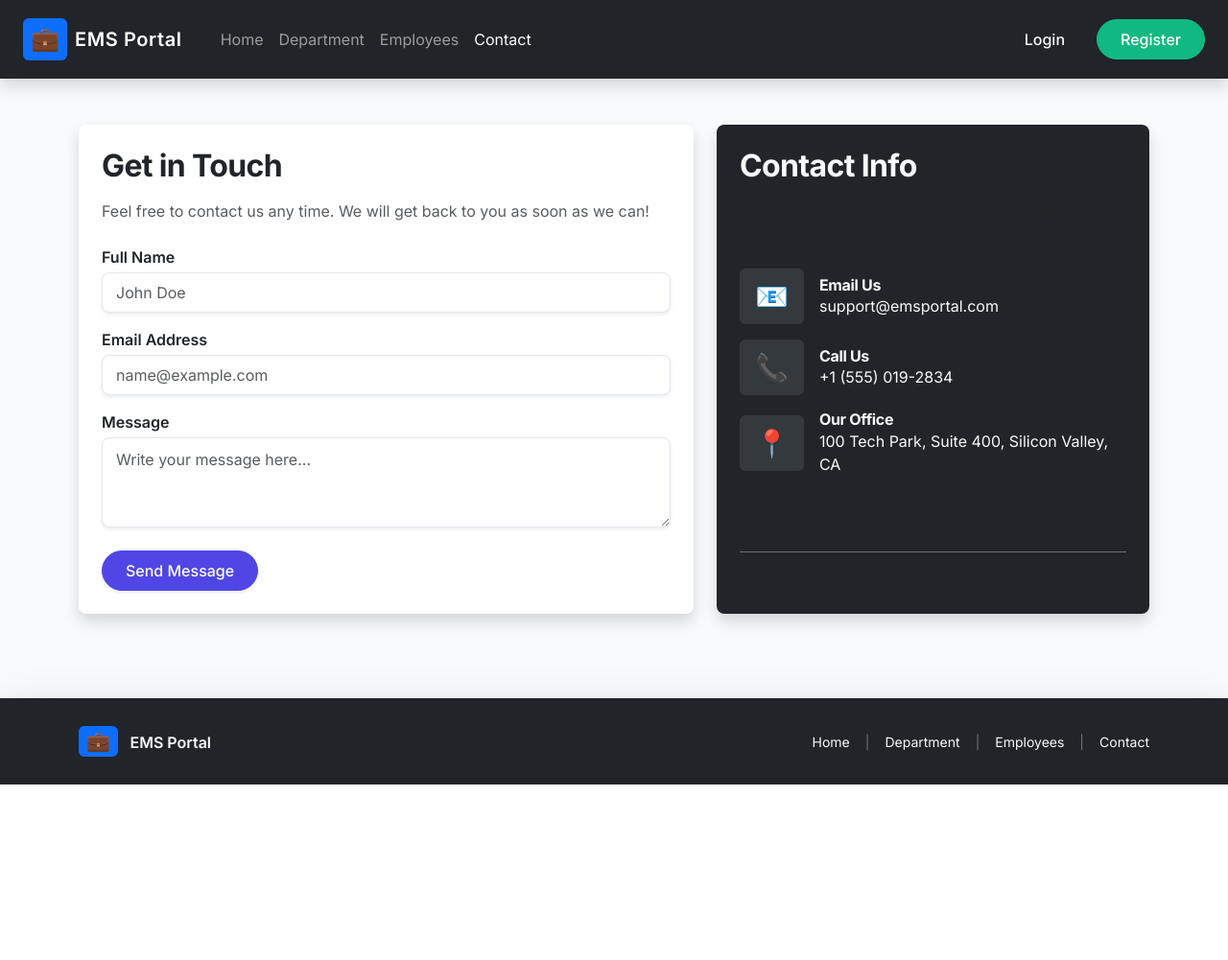
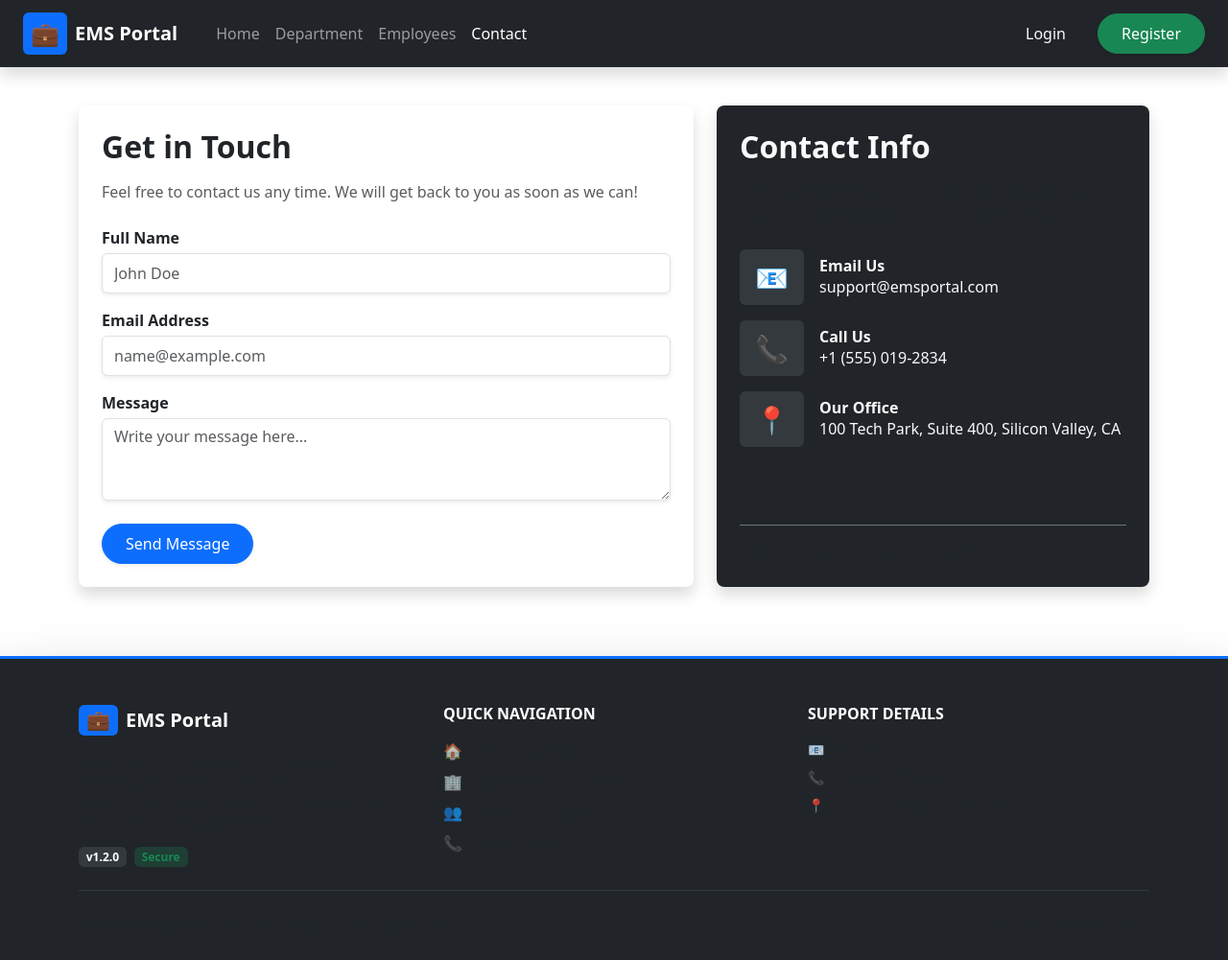
Before and after one commit to Aditya-kumar2004/Flask-Development, a Flask app: page /contact in a window 1280 px wide. Shown: the whole page at 96% size. Before the commit the page ends 818 px from the top, so only its background shows below. Run offline with Flask 3, Linux system fonts and the light colour scheme; tables that the repository leaves empty hold one stand-in row (values such as "Sample post").

Commit message:
Create a premium multi-section footer with hover styles and badges

```diff
--- a/app/static/CSS/style.css
+++ b/app/static/CSS/style.css
@@ -1,149 +1,20 @@
-@import url('https://fonts.googleapis.com/css2?family=Inter:wght@300;400;500;600;700&display=swap');
-
-:root {
-    --primary-color: #4f46e5;
-    --primary-hover: #4338ca;
-    --bg-color: #f8fafc;
-    --card-bg: #ffffff;
-    --text-main: #0f172a;
-    --text-muted: #64748b;
-    --border-color: #e2e8f0;
+body{
+    background:yellow;
 }
 
-body {
-    background-color: var(--bg-color) !important;
-    color: var(--text-main);
-    font-family: 'Inter', sans-serif !important;
-    min-height: 100vh;
-    display: flex;
-    flex-direction: column;
-    margin: 0;
+table{
+    border:1px;
+    border-color:black;
 }
 
-/* Push footer to the bottom of the viewport */
-footer {
-    margin-top: auto !important;
+h1{
+    color:red;
 }
 
-/* Headings */
-h1, h2, h3, h4, h5, h6 {
-    font-weight: 700;
-    color: var(--text-main);
-    letter-spacing: -0.02em;
+.hover-white {
+    transition: color 0.2s ease-in-out;
 }
 
-/* Links inside tables/headings */
-a {
-    color: var(--primary-color);
-    text-decoration: none;
-    transition: color 0.15s ease-in-out;
+.hover-white:hover {
+    color: #ffffff !important;
 }
-a:hover {
-    color: var(--primary-hover);
-}
-
-/* Card Styling */
-.card {
-    background-color: var(--card-bg);
-    border: 1px solid var(--border-color) !important;
-    border-radius: 12px !important;
-    box-shadow: 0 1px 3px 0 rgba(0, 0, 0, 0.05), 0 1px 2px 0 rgba(0, 0, 0, 0.03) !important;
-    transition: transform 0.2s ease, box-shadow 0.2s ease !important;
-}
-
-.card:hover {
-    box-shadow: 0 10px 15px -3px rgba(0, 0, 0, 0.05), 0 4px 6px -2px rgba(0, 0, 0, 0.02) !important;
-}
-
-/* Button Customizations */
-.btn {
-    border-radius: 8px !important;
-    font-weight: 500 !important;
-    padding: 8px 16px !important;
-    transition: all 0.2s ease-in-out !important;
-}
-
-.btn-primary {
-    background-color: var(--primary-color) !important;
-    border-color: var(--primary-color) !important;
-}
-
-.btn-primary:hover {
-    background-color: var(--primary-hover) !important;
-    border-color: var(--primary-hover) !important;
-    transform: translateY(-1px);
-    box-shadow: 0 4px 12px rgba(79, 70, 229, 0.15) !important;
-}
-
-.btn-success {
-    background-color: #10b981 !important;
-    border-color: #10b981 !important;
-}
-.btn-success:hover {
-    background-color: #059669 !important;
-    border-color: #059669 !important;
-    transform: translateY(-1px);
-    box-shadow: 0 4px 12px rgba(16, 185, 129, 0.15) !important;
-}
-
-/* Table Styling */
-.table {
-    --bs-table-bg: var(--card-bg) !important;
-    border-collapse: separate;
-    border-spacing: 0;
-    border-radius: 12px;
-    overflow: hidden;
-    border: 1px solid var(--border-color) !important;
-}
-
-.table th {
-    background-color: #f1f5f9 !important;
-    color: var(--text-muted) !important;
-    font-weight: 600;
-    text-transform: uppercase;
-    font-size: 0.75rem;
-    letter-spacing: 0.05em;
-    padding: 14px 16px !important;
-    border-bottom: 2px solid var(--border-color) !important;
-}
-
-.table td {
-    padding: 14px 16px !important;
-    border-bottom: 1px solid var(--border-color) !important;
-    vertical-align: middle;
-}
-
-.table tbody tr:hover {
-    background-color: #f8fafc !important;
-}
-
-/* Form Controls */
-.form-control, .form-select {
-    border-radius: 8px !important;
-    border: 1px solid var(--border-color) !important;
-    padding: 10px 14px !important;
-    font-size: 0.95rem;
-    transition: all 0.2s ease-in-out !important;
-}
-
-.form-control:focus, .form-select:focus {
-    border-color: var(--primary-color) !important;
-    box-shadow: 0 0 0 4px rgba(79, 70, 229, 0.1) !important;
-}
-
-/* Navbar Tweaks */
-.navbar {
-    padding: 14px 0 !important;
-}
-
-/* Custom classes */
-.hover-opacity {
-    transition: opacity 0.2s;
-}
-.hover-opacity:hover {
-    opacity: 0.8;
-}
-
-.tracking-wide {
-    letter-spacing: 0.03em;
-}
--- a/app/templates/base.html
+++ b/app/templates/base.html
@@ -30,31 +30,61 @@
 
     {%  endblock %}
 
-<footer class="bg-dark text-light mt-5 py-4 shadow-lg">
+<footer class="bg-dark text-light mt-5 pt-5 pb-4 border-top border-primary border-3 shadow-lg">
     <div class="container">
-        <div class="row align-items-center justify-content-between">
-            <!-- Brand -->
-            <div class="col-md-4 text-center text-md-start mb-3 mb-md-0">
-                <span class="fs-5 fw-bold bg-primary text-white px-2 py-1 rounded me-2">💼</span>
-                <span class="fw-semibold">EMS Portal</span>
+        <div class="row text-center text-md-start mb-4">
+            <!-- Column 1: About EMS -->
+            <div class="col-lg-4 col-md-6 mb-4 mb-lg-0">
+                <h5 class="fw-bold text-white mb-3 d-flex align-items-center justify-content-center justify-content-md-start gap-2">
+                    <span class="bg-primary px-2 py-1 rounded">💼</span> EMS Portal
+                </h5>
+                <p class="text-muted small pe-lg-4">
+                    A comprehensive employee directories platform providing seamless profile management, advanced search queries, dynamic multi-column sorting, and filtering systems.
+                </p>
+                <div class="d-flex gap-2 justify-content-center justify-content-md-start mt-3">
+                    <span class="badge bg-secondary bg-opacity-25 text-white">v1.2.0</span>
+                    <span class="badge bg-success bg-opacity-25 text-success">Secure</span>
+                </div>
             </div>
 
-            <!-- Copyright -->
-            <div class="col-md-4 text-center mb-3 mb-md-0">
+            <!-- Column 2: Navigation Links -->
+            <div class="col-lg-4 col-md-6 mb-4 mb-lg-0">
+                <h6 class="text-uppercase fw-bold text-white mb-3">Quick Navigation</h6>
+                <ul class="list-unstyled mb-0">
+                    <li class="mb-2">
+                        <a href="/home" class="text-muted text-decoration-none hover-white">🏠 Home Dashboard</a>
+                    </li>
+                    <li class="mb-2">
+                        <a href="/department" class="text-muted text-decoration-none hover-white">🏢 Department Directory</a>
+                    </li>
+                    <li class="mb-2">
+                        <a href="/employee/list" class="text-muted text-decoration-none hover-white">👥 Employee Registry</a>
+                    </li>
+                    <li class="mb-2">
+                        <a href="/contact" class="text-muted text-decoration-none hover-white">📞 Get in Touch</a>
+                    </li>
+                </ul>
+            </div>
+
+            <!-- Column 3: Contact Details -->
+            <div class="col-lg-4 col-md-12">
+                <h6 class="text-uppercase fw-bold text-white mb-3">Support Details</h6>
+                <p class="text-muted small mb-2">📧 support@emsportal.com</p>
+                <p class="text-muted small mb-2">📞 +1 (555) 019-2834</p>
+                <p class="text-muted small mb-0">📍 Silicon Valley HQ, California</p>
+            </div>
+        </div>
+
+        <!-- Divider line -->
+        <hr class="border-secondary my-4">
+
+        <!-- Copyright Row -->
+        <div class="row align-items-center">
+            <div class="col-md-6 text-center text-md-start mb-2 mb-md-0">
                 <p class="mb-0 text-muted small">&copy; 2026 Employee Management System. All Rights Reserved.</p>
             </div>
-
-            <!-- Quick Links -->
-            <div class="col-md-4 text-center text-md-end">
-                <div class="d-flex justify-content-center justify-content-md-end gap-3 small">
-                    <a href="/home" class="text-light text-decoration-none hover-opacity">Home</a>
-                    <span class="text-secondary">|</span>
-                    <a href="/department" class="text-light text-decoration-none hover-opacity">Department</a>
-                    <span class="text-secondary">|</span>
-                    <a href="/employee/list" class="text-light text-decoration-none hover-opacity">Employees</a>
-                    <span class="text-secondary">|</span>
-                    <a href="/contact" class="text-light text-decoration-none hover-opacity">Contact</a>
-                </div>
+            <div class="col-md-6 text-center text-md-end">
+                <span class="text-muted small">Designed for Flask & PEP Assignment</span>
             </div>
         </div>
     </div>
```
